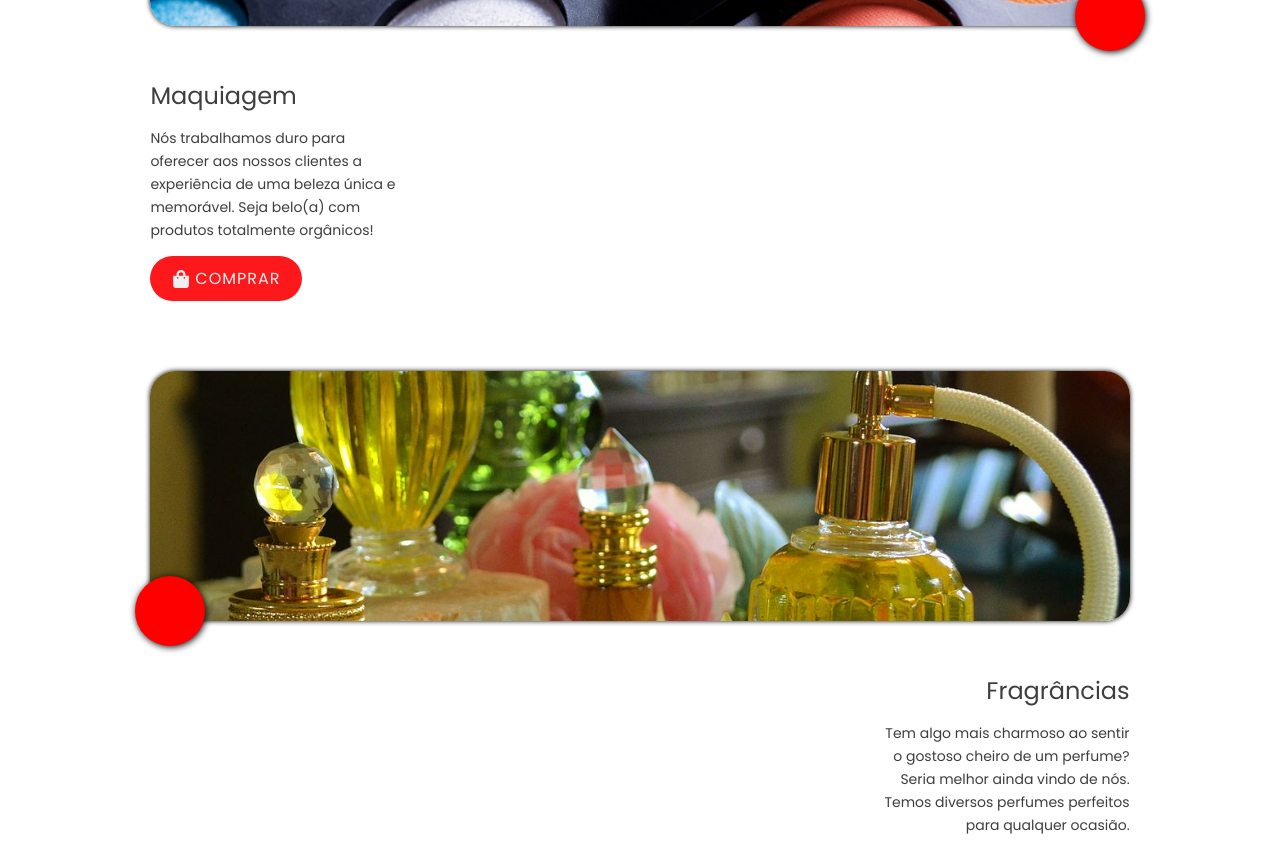
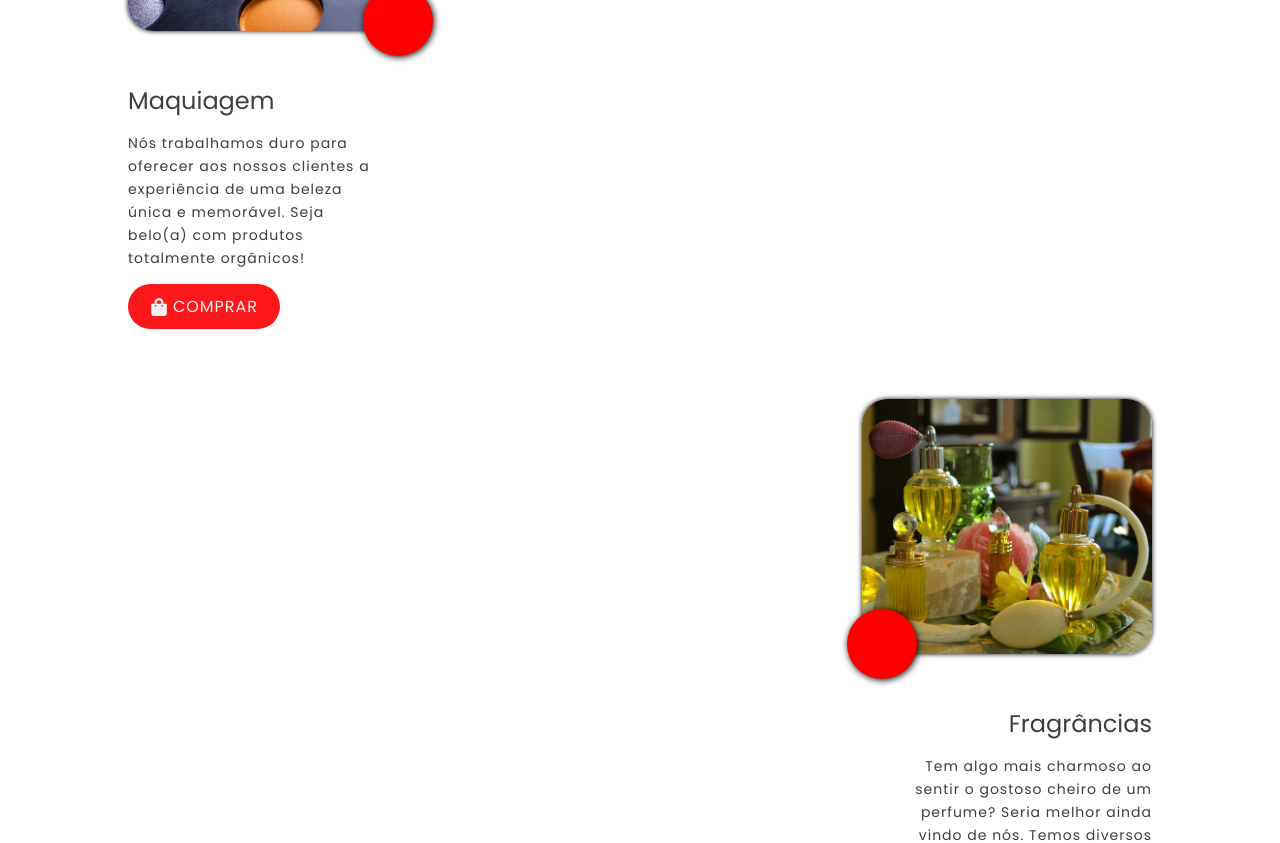
Before and after one commit to carlosr-lotus/Bordu, a React (Create React App) app: page / in a window 1280 px wide. Shown: the part 900-1743 px from the top of the page. Built offline with nearby package versions, Linux system fonts and the light colour scheme.

Commit message:
Our Products Section

```diff
--- a/src/components/OurProducts/OurProducts.css
+++ b/src/components/OurProducts/OurProducts.css
@@ -86,6 +86,7 @@
     width: 25rem;
     font-size: 1.4rem;
     line-height: 2.3rem;
+    letter-spacing: .1rem;
 
     margin: 1.4rem 0;
 }
@@ -98,6 +99,34 @@
 .justify-right {
     justify-items: end;
     text-align: right;
+}
+
+
+/* iPads/Tablets */
+@media (min-width: 701px) and (max-width: 1366px) {
+
+    .OurProducts-local-container {
+        width: 80%;
+
+        display: flex;
+        flex-direction: column;
+        align-items: center;
+    }
+
+    .OurProducts-box-content {
+        width: 100%;
+    }
+
+    .OurProducts-img-container {
+        margin: 0 auto 5.2rem 0;
+        width: 29rem;
+        height: 25.5rem;
+    }
+
+    .justify-tablet {
+        margin: 0 0 5.2rem auto;
+    }
+
 }
 
 /* Desktop Monitors monitors */
@@ -118,11 +147,9 @@
     }
 
     .OurProducts-img-container {
-        position: relative;
-
         margin: 0 auto 0;
-        width: 32rem;
-        height: 24.5rem;
+        width: 35rem;
+        height: 25.5rem;
     }
 
     .flex-right {
@@ -132,4 +159,9 @@
     .OurProducts-box-content h2 {
         font-size: 2.6rem;
     }
+
+    .OurProducts-box-content>p {
+        width: 31rem;
+        font-size: 1.5rem;
+    }
 }
--- a/src/components/OurProducts/index.js
+++ b/src/components/OurProducts/index.js
@@ -6,7 +6,6 @@ import './OurProducts.css';
 
     /* !!!!!
      TASKS TO COMPLETE:
-        1) FIX MOBILE NAV BAR TO WORK PROPERLY WITH USECONTEXT() = COMPLETED with adding position: fixed in the mobile menu bar
         2) ADJUST TO BE RESPONSIVE IN DIFFERENT RESOLUTIONS = COMPLETED
         3) CREATE 'OURPRODUCTS' SECTION AND MAKE IT RESPONSIVE ACCORDING TO THE DESIGN PROVIDED = PENDING...
      * YOU ARE AMAZING! AND YOU WILL FINISH THIS WEBSITE AND BECOME AN AMAZING DEVELOPER
@@ -27,7 +26,9 @@ export default function OurProducts() {
                 // This div will contain the content imported from 'OurProductsData.js'
                 <div className={box.id % 2 !== 0 ? "OurProducts-local-container" : "OurProducts-local-container flex-right" } key={box.id}>
 
-                    <div className="OurProducts-img-container">
+                    <div className={box.id % 2 !== 0 ?
+                    "OurProducts-img-container" :
+                    "OurProducts-img-container justify-tablet"}>
                         <img src={box.img} alt={box.alt} />
                         <div className={box.id % 2 !== 0 ? "red-ball" : "red-ball ball-left"}></div>
                     </div>
```
